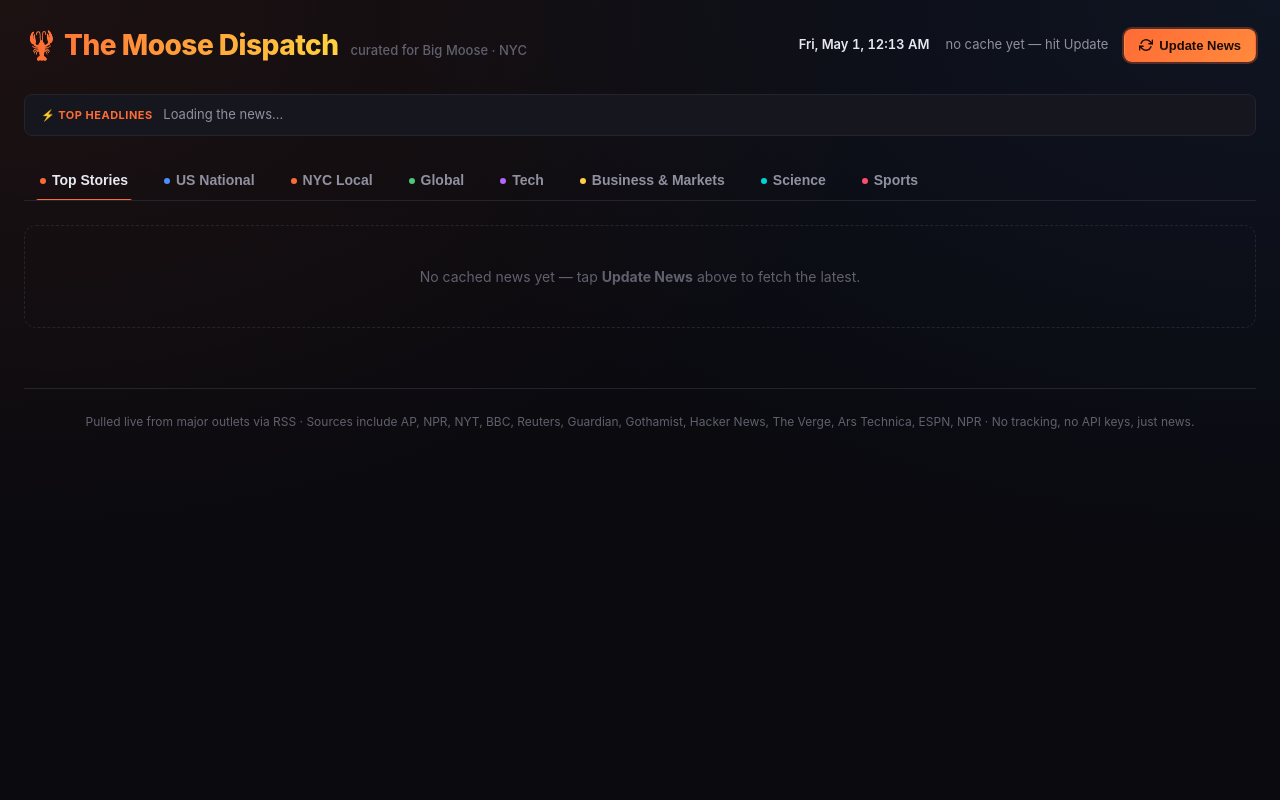
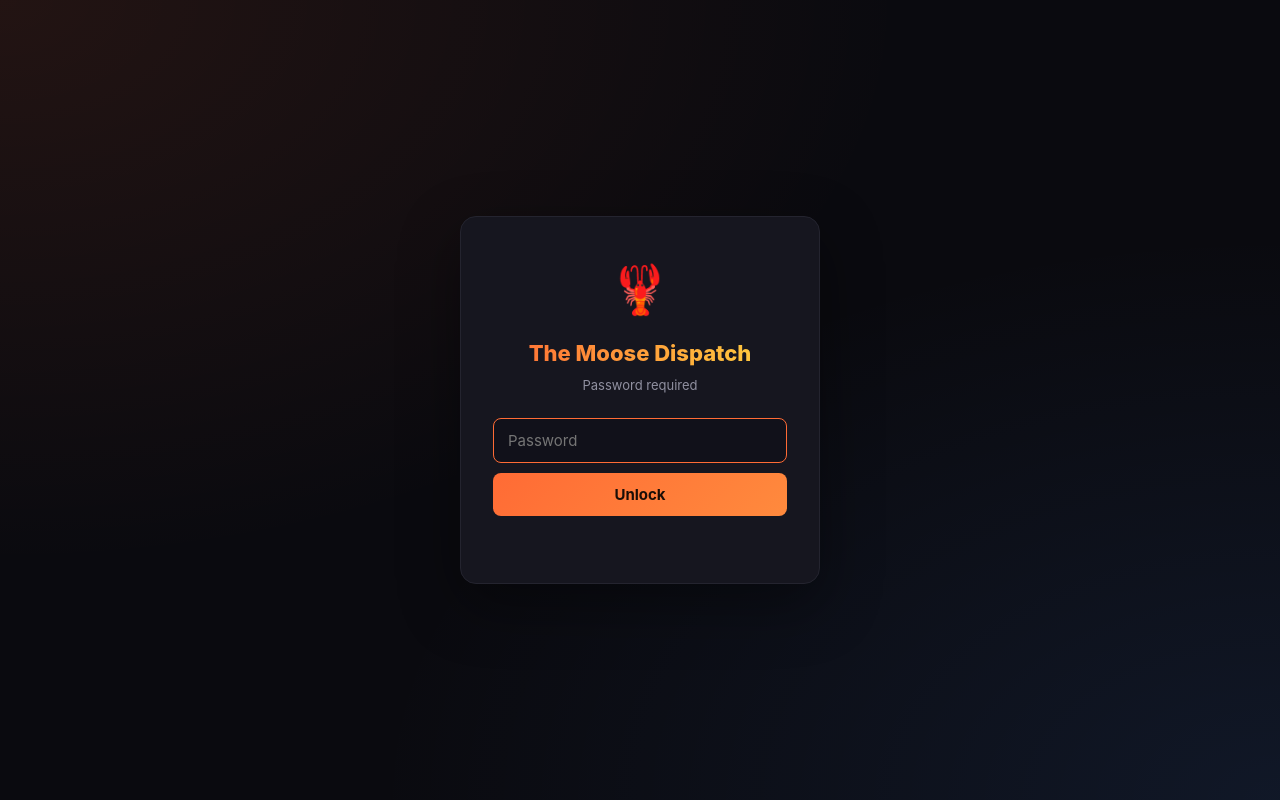
Before and after one commit to ocunrestrictedfalken/moose-dispatch, a plain HTML site: page index.html in a window 1280 px wide. Drawn offline with Linux system fonts and the light colour scheme.

Commit message:
Add password gate and expand NYC + global news sources
- Login overlay with SHA-256 password gate (default: 'moose-dispatch'),
  persistent unlock via localStorage, lock button in header.
- NYC additions: Village Voice, Tribeca Trib, Chelsea Clinton News, Our Town NY.
- Global additions: Al Jazeera Arabic, Haaretz, Associated Press.
- Drop dead AP Top News URL (feeds.apnews.com is offline) and use Google
  News fallback for AP and Our Town NY where direct RSS is unavailable.
- Rename existing Al Jazeera entry to 'Al Jazeera English'.

```diff
--- a/index.html
+++ b/index.html
@@ -355,10 +355,110 @@
   footer a { color: var(--text-dim); }
 
   .hidden { display: none !important; }
+
+  /* Auth gate */
+  .auth-gate {
+    position: fixed;
+    inset: 0;
+    background:
+      radial-gradient(ellipse at top left, rgba(255,107,53,0.10), transparent 50%),
+      radial-gradient(ellipse at bottom right, rgba(74,144,255,0.10), transparent 50%),
+      var(--bg);
+    display: flex;
+    align-items: center;
+    justify-content: center;
+    z-index: 1000;
+    padding: 24px;
+  }
+  .auth-card {
+    background: var(--card);
+    border: 1px solid var(--border);
+    border-radius: 16px;
+    padding: 36px 32px;
+    width: 100%;
+    max-width: 360px;
+    text-align: center;
+    box-shadow: 0 20px 60px rgba(0,0,0,0.4);
+  }
+  .auth-emoji { font-size: 48px; margin-bottom: 12px; }
+  .auth-card h2 {
+    font-size: 22px;
+    font-weight: 800;
+    background: linear-gradient(90deg, var(--accent), var(--accent-2));
+    -webkit-background-clip: text;
+    background-clip: text;
+    -webkit-text-fill-color: transparent;
+    margin-bottom: 6px;
+  }
+  .auth-card p {
+    color: var(--text-dim);
+    font-size: 13px;
+    margin-bottom: 22px;
+  }
+  .auth-card form {
+    display: flex;
+    flex-direction: column;
+    gap: 10px;
+  }
+  .auth-card input {
+    background: var(--bg-2);
+    border: 1px solid var(--border);
+    border-radius: 8px;
+    color: var(--text);
+    padding: 12px 14px;
+    font-size: 15px;
+    outline: none;
+    font-family: inherit;
+    transition: border-color 0.15s;
+  }
+  .auth-card input:focus { border-color: var(--accent); }
+  .auth-card button {
+    background: linear-gradient(135deg, var(--accent), #ff8a3d);
+    border: none;
+    color: #1a0e07;
+    padding: 12px;
+    border-radius: 8px;
+    font-size: 15px;
+    font-weight: 700;
+    cursor: pointer;
+    transition: filter 0.15s;
+    font-family: inherit;
+  }
+  .auth-card button:hover { filter: brightness(1.1); }
+  .auth-error {
+    color: #ff6b6b;
+    font-size: 13px;
+    margin-top: 12px;
+    min-height: 18px;
+  }
+  .lock-btn {
+    background: var(--card);
+    border: 1px solid var(--border);
+    color: var(--text-dim);
+    padding: 8px 10px;
+    border-radius: 8px;
+    cursor: pointer;
+    transition: all 0.15s;
+    display: inline-flex;
+    align-items: center;
+  }
+  .lock-btn:hover { color: var(--accent); border-color: var(--accent); }
 </style>
 </head>
 <body>
-<div class="wrap">
+<div class="auth-gate" id="auth-gate">
+  <div class="auth-card">
+    <div class="auth-emoji">🦞</div>
+    <h2>The Moose Dispatch</h2>
+    <p>Password required</p>
+    <form id="auth-form">
+      <input type="password" id="auth-input" autocomplete="current-password" placeholder="Password" required>
+      <button type="submit">Unlock</button>
+    </form>
+    <div class="auth-error" id="auth-error">&nbsp;</div>
+  </div>
+</div>
+<div class="wrap hidden" id="app">
   <header>
     <div class="brand">
       <h1>🦞 The Moose Dispatch</h1>
@@ -370,6 +470,9 @@
       <button class="refresh primary" id="refresh-btn" onclick="loadAll()">
         <svg width="14" height="14" viewBox="0 0 24 24" fill="none" stroke="currentColor" stroke-width="2.5" stroke-linecap="round" stroke-linejoin="round"><polyline points="23 4 23 10 17 10"></polyline><polyline points="1 20 1 14 7 14"></polyline><path d="M3.51 9a9 9 0 0 1 14.85-3.36L23 10M1 14l4.64 4.36A9 9 0 0 0 20.49 15"></path></svg>
         <span id="refresh-label">Update News</span>
+      </button>
+      <button class="lock-btn" id="lock-btn" onclick="lockSession()" title="Lock dashboard">
+        <svg width="14" height="14" viewBox="0 0 24 24" fill="none" stroke="currentColor" stroke-width="2" stroke-linecap="round" stroke-linejoin="round"><rect x="3" y="11" width="18" height="11" rx="2" ry="2"></rect><path d="M7 11V7a5 5 0 0 1 10 0v4"></path></svg>
       </button>
     </div>
   </header>
@@ -393,7 +496,7 @@
   <main id="main"></main>
 
   <footer>
-    Pulled live from major outlets via RSS · Sources include AP, NPR, NYT, BBC, Reuters, Guardian, Gothamist, Hacker News, The Verge, Ars Technica, ESPN, NPR · No tracking, no API keys, just news.
+    Pulled live via RSS · Sources include AP, NPR, NYT, BBC, Guardian, Al Jazeera (EN/AR), Haaretz, Gothamist, amNY, Village Voice, Tribeca Trib, Chelsea Clinton News, Our Town, Hacker News, The Verge, Ars Technica, ESPN · No tracking, no API keys.
   </footer>
 </div>
 
@@ -403,7 +506,6 @@
 // ---------- Sources ----------
 const FEEDS = {
   us: [
-    { name: 'AP Top News', url: 'https://feeds.apnews.com/rss/apf-topnews', cat: 'us' },
     { name: 'NPR News', url: 'https://feeds.npr.org/1001/rss.xml', cat: 'us' },
     { name: 'NYT US', url: 'https://rss.nytimes.com/services/xml/rss/nyt/US.xml', cat: 'us' },
     { name: 'NPR Politics', url: 'https://feeds.npr.org/1014/rss.xml', cat: 'us' },
@@ -413,11 +515,18 @@ const FEEDS = {
     { name: 'NYT NY Region', url: 'https://rss.nytimes.com/services/xml/rss/nyt/NYRegion.xml', cat: 'nyc' },
     { name: 'amNewYork', url: 'https://www.amny.com/feed/', cat: 'nyc' },
     { name: 'NY Daily News', url: 'https://www.nydailynews.com/feed/', cat: 'nyc' },
+    { name: 'Village Voice', url: 'https://www.villagevoice.com/feed/', cat: 'nyc' },
+    { name: 'Tribeca Trib', url: 'https://tribecatrib.com/rss.xml', cat: 'nyc' },
+    { name: 'Chelsea Clinton News', url: 'https://www.chelseaclintonnews.com/feed/', cat: 'nyc' },
+    { name: 'Our Town NY', url: 'https://news.google.com/rss/search?q=site:ourtownny.com&hl=en-US&gl=US&ceid=US:en', cat: 'nyc' },
   ],
   global: [
     { name: 'BBC World', url: 'https://feeds.bbci.co.uk/news/world/rss.xml', cat: 'global' },
     { name: 'Guardian World', url: 'https://www.theguardian.com/world/rss', cat: 'global' },
-    { name: 'Al Jazeera', url: 'https://www.aljazeera.com/xml/rss/all.xml', cat: 'global' },
+    { name: 'Al Jazeera English', url: 'https://www.aljazeera.com/xml/rss/all.xml', cat: 'global' },
+    { name: 'Al Jazeera Arabic', url: 'https://www.aljazeera.net/aljazeerarss/a7c186be-1baa-4bd4-9d80-a84db769f779/73d0e1b4-532f-45ef-b135-bfdff8b8cab9', cat: 'global' },
+    { name: 'Haaretz', url: 'https://www.haaretz.com/srv/haaretz-latest-headlines', cat: 'global' },
+    { name: 'Associated Press', url: 'https://news.google.com/rss/search?q=site:apnews.com&hl=en-US&gl=US&ceid=US:en', cat: 'global' },
     { name: 'NYT World', url: 'https://rss.nytimes.com/services/xml/rss/nyt/World.xml', cat: 'global' },
   ],
   tech: [
@@ -786,7 +895,50 @@ function mergeAndRender(rawItems) {
   renderTab(state.activeTab);
 }
 
-// ---------- Boot ----------
+// ---------- Auth ----------
+// SHA-256 of the dashboard password. To change: compute SHA-256 of new password
+// (e.g. `printf 'newpass' | sha256sum`) and replace the hex string below.
+const PASSWORD_HASH = 'c9bf9ebe3b9083a103c04c927b766cf943d8924c05cd28c3f53e3f05f44bb754';
+const AUTH_STORAGE_KEY = 'moose-dispatch-auth-v1';
+
+async function sha256Hex(text) {
+  const buf = new TextEncoder().encode(text);
+  const hash = await crypto.subtle.digest('SHA-256', buf);
+  return Array.from(new Uint8Array(hash)).map(b => b.toString(16).padStart(2, '0')).join('');
+}
+
+function unlock() {
+  document.getElementById('auth-gate').classList.add('hidden');
+  document.getElementById('app').classList.remove('hidden');
+  boot();
+}
+
+function lockSession() {
+  try { localStorage.removeItem(AUTH_STORAGE_KEY); } catch (e) {}
+  location.reload();
+}
+
+document.getElementById('auth-form').addEventListener('submit', async (e) => {
+  e.preventDefault();
+  const inputEl = document.getElementById('auth-input');
+  const errorEl = document.getElementById('auth-error');
+  const hash = await sha256Hex(inputEl.value);
+  if (hash === PASSWORD_HASH) {
+    try { localStorage.setItem(AUTH_STORAGE_KEY, hash); } catch (e) {}
+    errorEl.textContent = '';
+    unlock();
+  } else {
+    errorEl.textContent = 'Wrong password';
+    inputEl.value = '';
+    inputEl.focus();
+  }
+});
+
+let __booted = false;
+function boot() {
+  if (__booted) return;
+  __booted = true;
+
   document.querySelectorAll('.tab').forEach(t => {
     t.addEventListener('click', () => renderTab(t.dataset.tab));
   });
@@ -806,6 +958,14 @@ if (hasCache) {
 
   // Refresh the "X minutes ago" label every minute
   setInterval(updateStamp, 60_000);
+}
+
+// ---------- Boot ----------
+if (localStorage.getItem(AUTH_STORAGE_KEY) === PASSWORD_HASH) {
+  unlock();
+} else {
+  document.getElementById('auth-input').focus();
+}
 </script>
 </body>
 </html>
```
Lines whose indentation alone changed are shown as unchanged.
